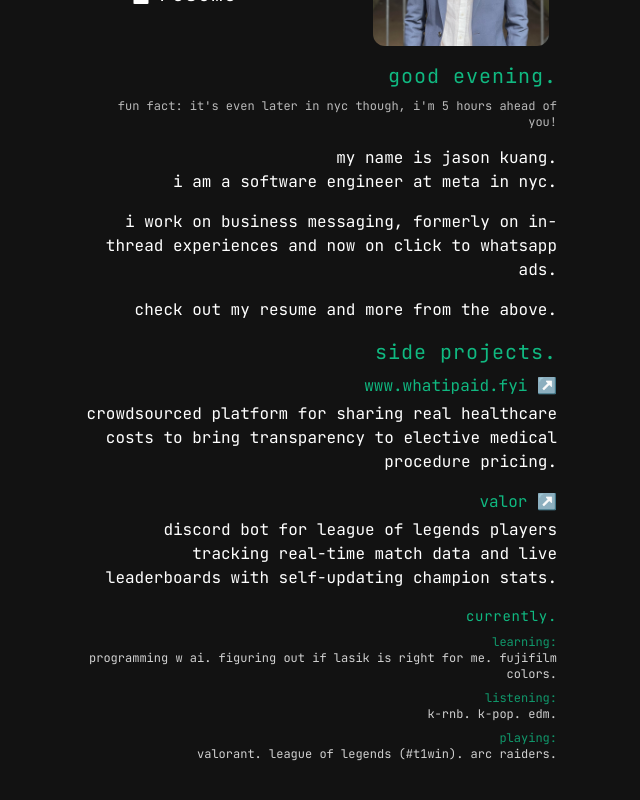
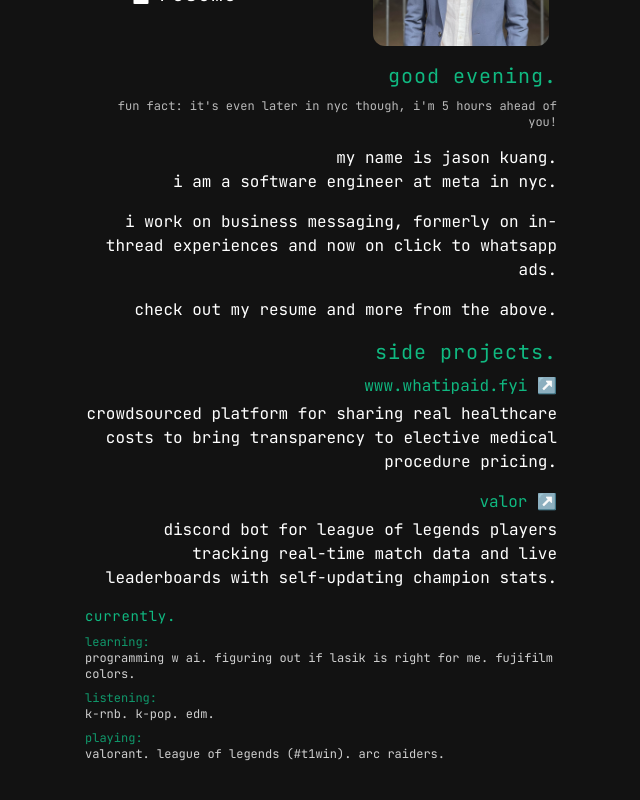
Before and after one commit to jason-kuang/jason-kuang.github.io, a Next.js app: page / in a window 1280 px wide. Shown: the part 381-1181 px from the top of the page, without its empty margins (403-1043 px from the left). Built offline with nearby package versions, Linux system fonts and the light colour scheme.

Commit message:
Left align the currently section, also fix another deprecated asset

```diff
--- a/pages/index.tsx
+++ b/pages/index.tsx
@@ -144,8 +144,8 @@ const Home: NextPage = () => {
         </div>
       </Section>
 
-      <Section header='currently.' headerClassName='!text-sm'>
-        <div className='flex flex-col gap-2 text-right lowercase text-xs opacity-80'>
+      <Section header='currently.' headerClassName='!text-sm !text-left'>
+        <div className='flex flex-col gap-2 text-left lowercase text-xs opacity-80'>
           <div>
             <div className='text-emerald-500'>learning:</div>
             <div>programming w ai. figuring out if lasik is right for me. fujifilm colors.</div>
```
